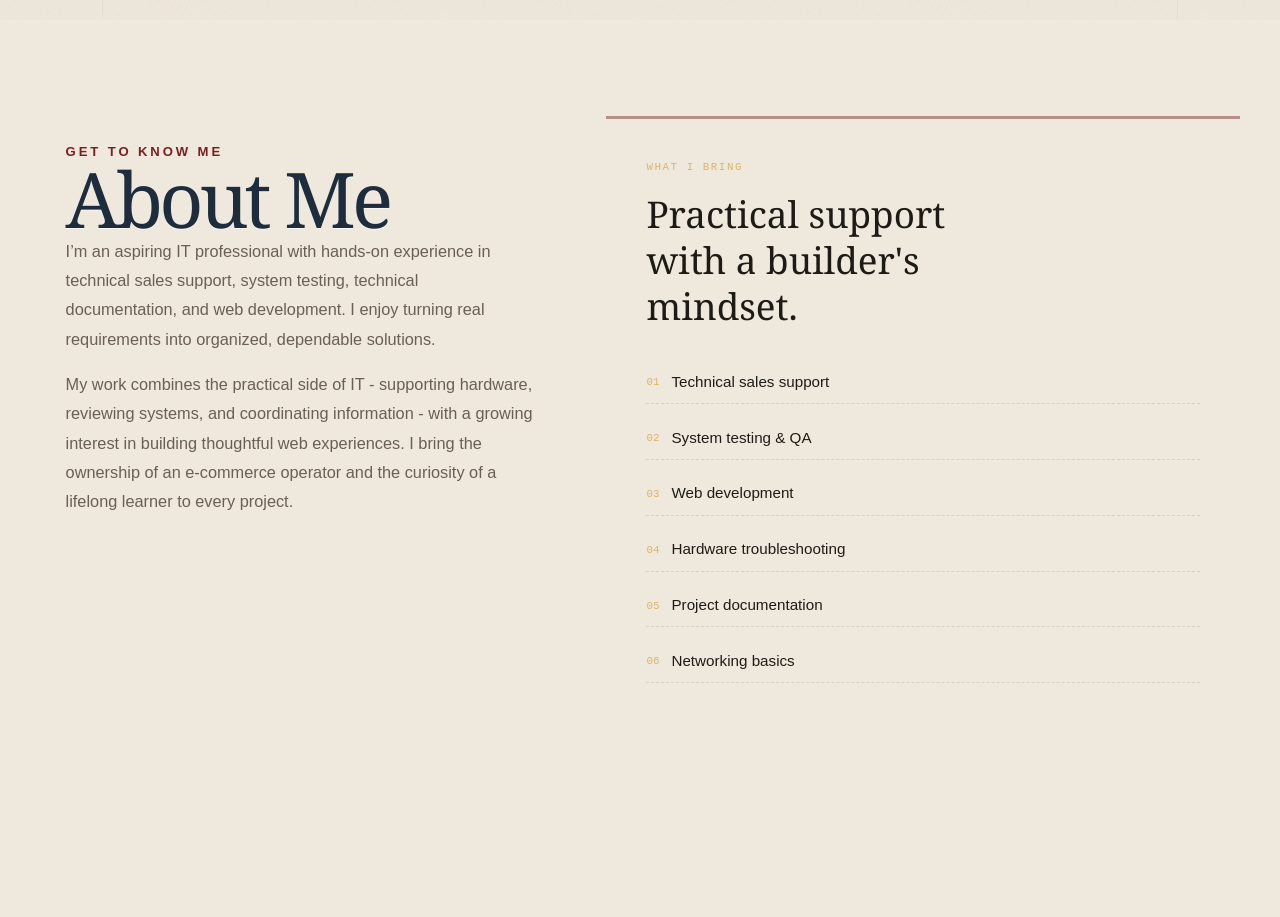
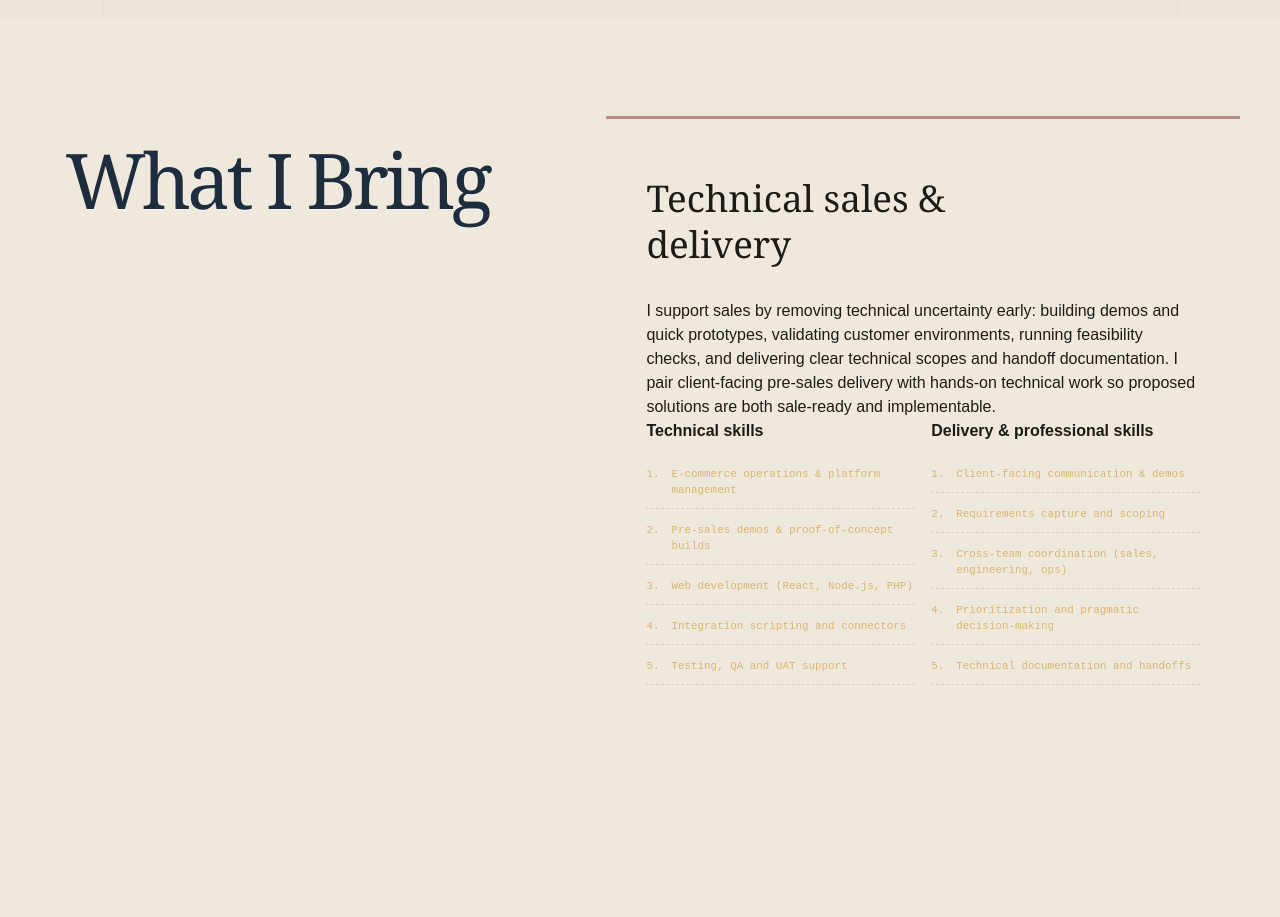
Before and after one commit to DprsCowdr/Portfolio, a React (Vite) app in the folder brandon/: page / in a window 1280 px wide. Shown: the part 780-1697 px from the top of the page. Built offline with nearby package versions, Linux system fonts and the light colour scheme.

Commit message:
About: generalize pre-sales copy; present 5 Technical skills and 5 Delivery & professional skills

```diff
--- a/brandon/src/components/AboutSection.jsx
+++ b/brandon/src/components/AboutSection.jsx
@@ -1,11 +1,18 @@
 export const AboutSection = () => {
-    const focusAreas = [
-        "Technical sales support",
-        "System testing & QA",
-        "Web development",
-        "Hardware troubleshooting",
-        "Project documentation",
-        "Networking basics"
+    const technicalSkills = [
+        "E-commerce operations & platform management",
+        "Pre-sales demos & proof-of-concept builds",
+        "Web development (React, Node.js, PHP)",
+        "Integration scripting and connectors",
+        "Testing, QA and UAT support"
+    ];
+
+    const professionalSkills = [
+        "Client-facing communication & demos",
+        "Requirements capture and scoping",
+        "Cross-team coordination (sales, engineering, ops)",
+        "Prioritization and pragmatic decision-making",
+        "Technical documentation and handoffs"
     ];
 
     return (
@@ -13,27 +20,35 @@ export const AboutSection = () => {
             <div className="about-container">
                 <div className="about-grid">
                     <div className="about-intro-block">
-                        <p className="about-subtitle">Get to know me</p>
                         <h2 className="about-main-title">
-                            <span className="text-glow">About Me</span>
+                            <span className="text-glow">What I Bring</span>
                         </h2>
-                        <p className="about-intro-text">
-                            I’m an aspiring IT professional with hands-on experience in technical sales support, system testing, technical documentation, and web development. I enjoy turning real requirements into organized, dependable solutions.
-                        </p>
-                        <p className="about-intro-text about-intro-text-secondary">
-                            My work combines the practical side of IT - supporting hardware, reviewing systems, and coordinating information - with a growing interest in building thoughtful web experiences. I bring the ownership of an e-commerce operator and the curiosity of a lifelong learner to every project.
-                        </p>
                     </div>
 
                     <div className="about-focus-card">
-                        <p className="about-focus-label">What I Bring</p>
-                        <h3 className="about-focus-title">Practical support with a builder's mindset.</h3>
-                        <div className="about-focus-list">
-                            {focusAreas.map((area, index) => (
-                                <span key={area} className="about-focus-item">
-                                    <span aria-hidden="true">0{index + 1}</span>{area}
-                                </span>
-                            ))}
+                        <h3 className="about-focus-title">Technical sales & delivery</h3>
+                        <p className="about-focus-lead">I support sales by removing technical uncertainty early: building demos and quick prototypes, validating customer environments, running feasibility checks, and delivering clear technical scopes and handoff documentation. I pair client-facing pre-sales delivery with hands-on technical work so proposed solutions are both sale-ready and implementable.</p>
+
+                        <div className="about-focus-list skills-grid">
+                            <div className="skills-column">
+                                <h4 className="skills-column-title">Technical skills</h4>
+                                {technicalSkills.map((s, i) => (
+                                    <div key={s} className="about-focus-item">
+                                        <span aria-hidden="true">{i + 1}.</span>
+                                        <span className="focus-text">{s}</span>
+                                    </div>
+                                ))}
+                            </div>
+
+                            <div className="skills-column">
+                                <h4 className="skills-column-title">Delivery & professional skills</h4>
+                                {professionalSkills.map((s, i) => (
+                                    <div key={s} className="about-focus-item">
+                                        <span aria-hidden="true">{i + 1}.</span>
+                                        <span className="focus-text">{s}</span>
+                                    </div>
+                                ))}
+                            </div>
                         </div>
                     </div>
                 </div>
```
